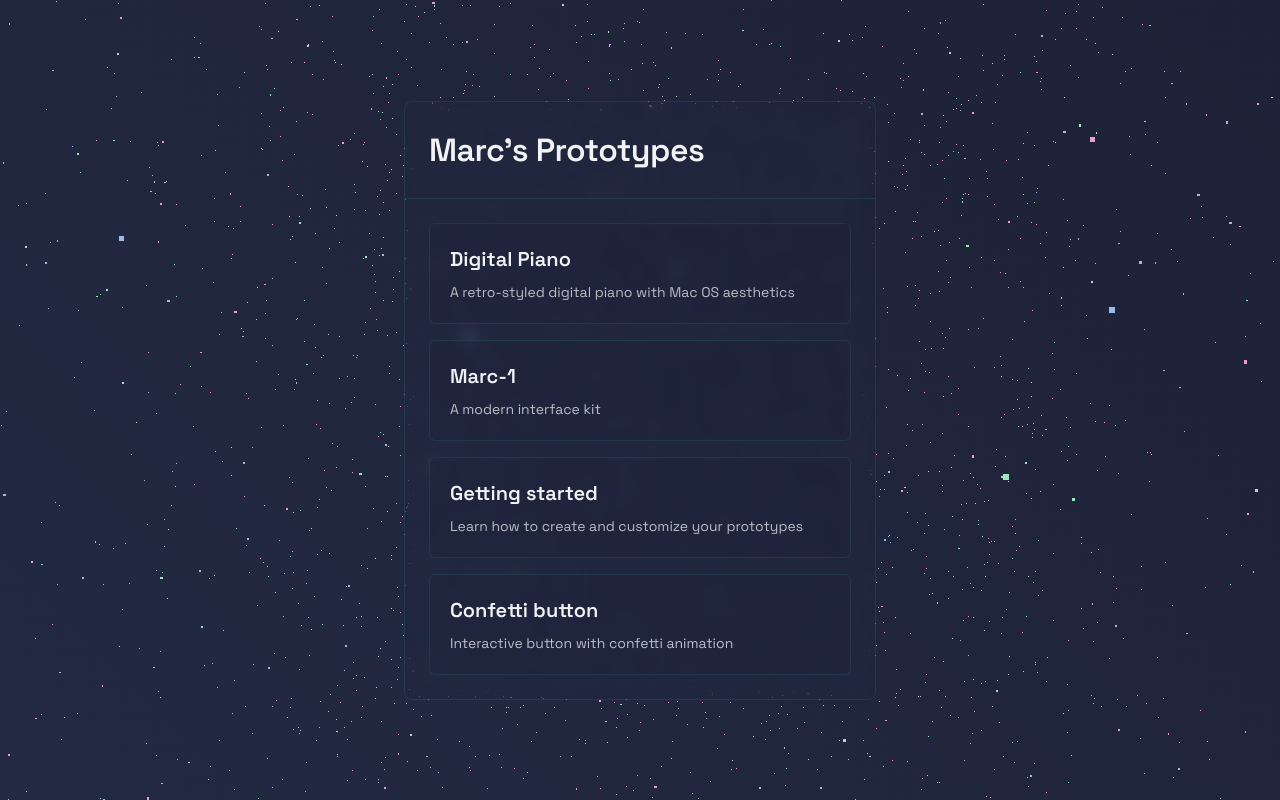
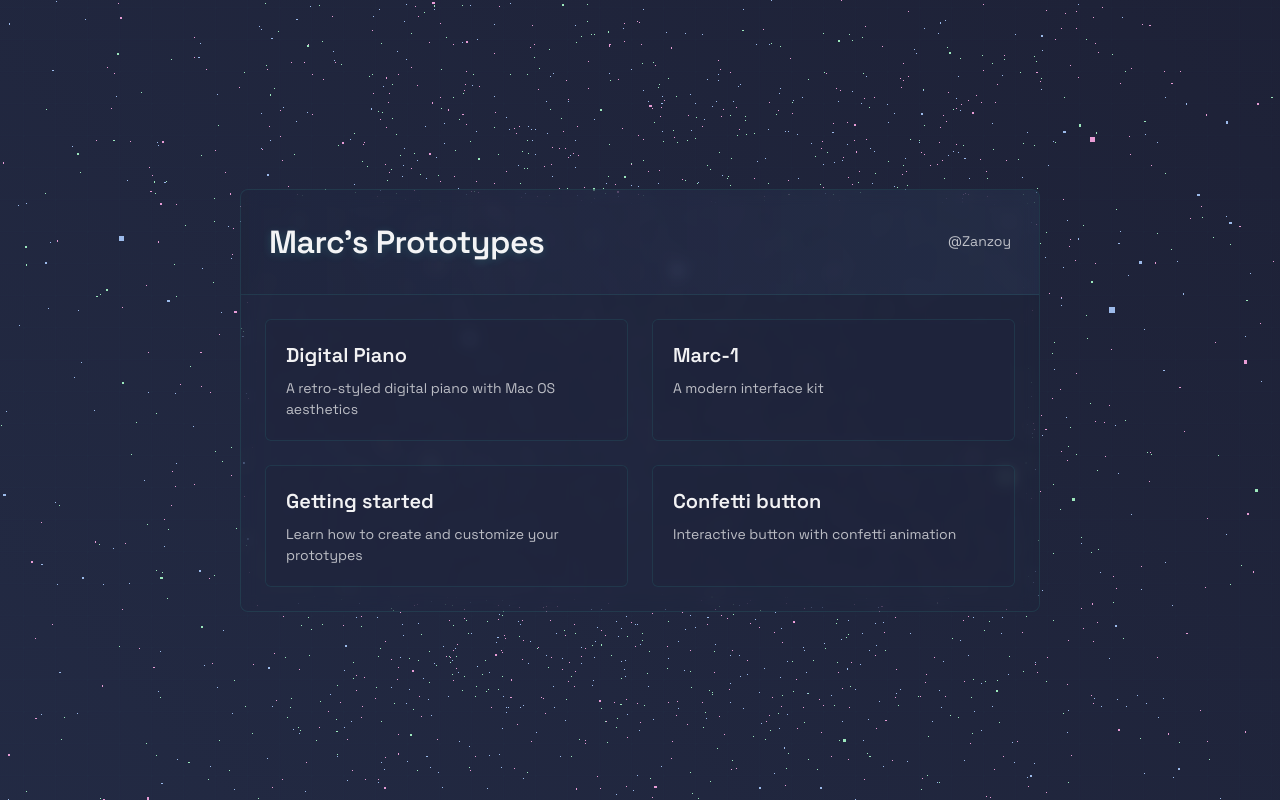
Before and after one commit to MD412/marc-prototype-home, a Next.js app: page / in a window 1280 px wide. Built offline with nearby package versions, Linux system fonts and the light colour scheme.

Commit message:
Update home page layout: Add 2-column grid, improve spacing, and add Twitter link

```diff
--- a/app/page.tsx
+++ b/app/page.tsx
@@ -36,6 +36,14 @@ export default function Home() {
       <div className={styles.mainContent}>
         <header className={styles.header}>
           <h1>Marc's Prototypes</h1>
+          <a
+            href="https://twitter.com/Zanzoy"
+            target="_blank"
+            rel="noopener noreferrer"
+            className={styles.twitterLink}
+          >
+            @Zanzoy
+          </a>
         </header>
 
         <main className={styles.grid}>
--- a/app/styles/home.module.css
+++ b/app/styles/home.module.css
@@ -68,7 +68,7 @@
   position: relative;
   z-index: 2;
   width: 100%;
-  max-width: 472px;
+  max-width: 800px;
   background: rgba(32, 37, 61, 0.08);
   border-radius: 8px;
   border: 1px solid rgba(64, 224, 208, 0.1);
@@ -81,10 +81,15 @@
   z-index: 3;
   display: flex;
   align-items: center;
-  justify-content: flex-start;
+  justify-content: space-between;
   width: 100%;
-  padding: 1.5rem;
+  padding: 1.75rem;
   border-bottom: 1px solid rgba(64, 224, 208, 0.1);
+  background: linear-gradient(
+    to right,
+    rgba(32, 37, 61, 0.3),
+    rgba(77, 114, 170, 0.1)
+  );
 }
 
 .header h1 {
@@ -93,16 +98,29 @@
   color: rgba(255, 255, 255, 0.95);
   letter-spacing: -0.5px;
   margin: 0;
+  text-shadow: 0 2px 10px rgba(64, 224, 208, 0.2);
 }
 
 .grid {
   position: relative;
   z-index: 2;
   display: grid;
-  grid-template-columns: 1fr;
-  gap: 1rem;
+  grid-template-columns: repeat(2, 1fr);
+  gap: 1.5rem;
   width: 100%;
   padding: 1.5rem;
+}
+
+@media (max-width: 640px) {
+  .grid {
+    grid-template-columns: 1fr;
+    gap: 1.25rem;
+    padding: 1.25rem;
+  }
+
+  .card {
+    padding: 1.5rem;
+  }
 }
 
 .linkCard {
@@ -253,3 +271,17 @@
 .grid {
   z-index: 2;
 }
+
+.twitterLink {
+  color: rgba(255, 255, 255, 0.7);
+  text-decoration: none;
+  font-size: 0.875rem;
+  display: flex;
+  align-items: center;
+  gap: 0.5rem;
+  transition: color 0.3s ease;
+}
+
+.twitterLink:hover {
+  color: rgba(64, 224, 208, 0.9);
+}
```
